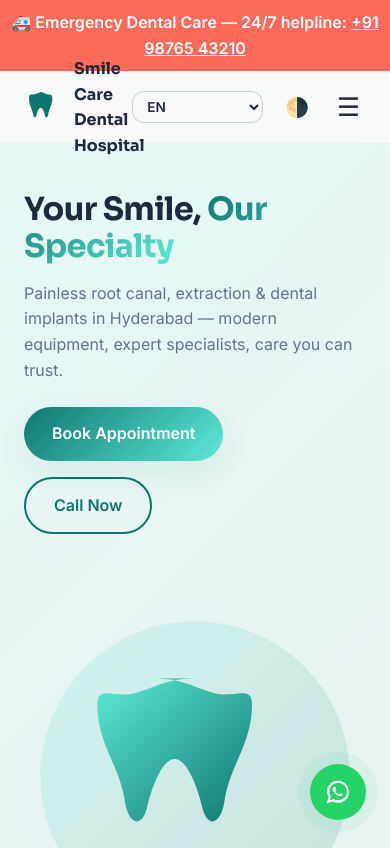
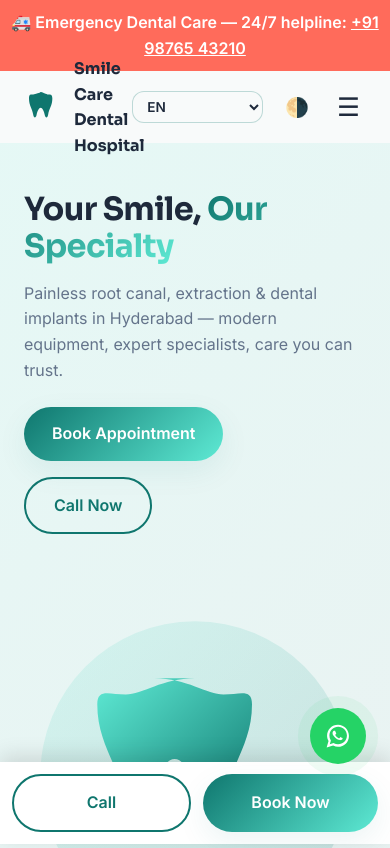
Before and after one commit to javvadisreenu/DentalSite, a website with bundled scripts: page index.html in a window 390 px wide. Shown: the top 848 px of the page. Built offline with nearby package versions, Linux system fonts and the light colour scheme.

Commit message:
feat: sticky mobile cta bar

```diff
--- a/assets/css/styles.css
+++ b/assets/css/styles.css
@@ -197,3 +197,8 @@ input:focus, select:focus, textarea:focus { outline: 2px solid var(--teal); bord
 /* Emergency banner */
 .emergency-banner { background: var(--coral); color: #fff; text-align: center; padding: 10px; font-weight: 600; }
 .emergency-banner a { color: #fff; text-decoration: underline; }
+
+/* Sticky mobile CTA bar */
+.mobile-cta { display: none; position: fixed; bottom: 0; left: 0; right: 0; gap: 12px; padding: 12px; background: var(--surface); box-shadow: 0 -6px 20px rgba(0,0,0,0.12); z-index: 998; }
+.mobile-cta .btn { flex: 1; justify-content: center; }
+@media (max-width: 760px) { .mobile-cta { display: flex; } .whatsapp-float { bottom: 80px; } body { padding-bottom: 64px; } }
--- a/assets/js/components.js
+++ b/assets/js/components.js
@@ -98,6 +98,15 @@ export function renderWhatsAppFloat(clinic) {
   document.body.append(a);
 }
 
+export function renderMobileCTA(clinic) {
+  if (document.getElementById('mobile-cta')) return;
+  const bar = el('div', { class: 'mobile-cta', id: 'mobile-cta' },
+    el('a', { href: `tel:${clinic.clinic.phone}`, class: 'btn btn-outline' }, 'Call'),
+    el('a', { href: `${BASE}index.html#appointment`, class: 'btn btn-primary' }, 'Book Now')
+  );
+  document.body.append(bar);
+}
+
 export function renderEmergencyBanner(clinic) {
   if (!clinic.flags.emergencyBanner) return;
   const banner = el('div', { class: 'emergency-banner', role: 'alert' },
@@ -116,6 +125,7 @@ async function boot() {
   renderFooter(clinic);
   renderWhatsAppFloat(clinic);
   renderEmergencyBanner(clinic);
+  renderMobileCTA(clinic);
   applyI18n(document, dict, lang);
 }
 boot();
```
